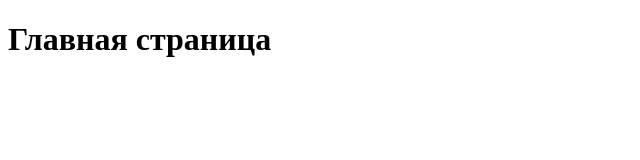
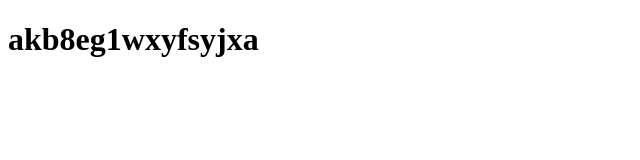
Before and after one commit to Grecha-code/uii, a plain HTML site: page index.html in a window 1280 px wide. Shown: the whole page, without its empty margins (0-640 px from the left). Drawn offline with Linux system fonts and the light colour scheme.

Commit message:
Add files via upload

```diff
--- a/index.html
+++ b/index.html
@@ -5,9 +5,9 @@
     <meta name="viewport"
           content="width=device-width, user-scalable=no, initial-scale=1.0, maximum-scale=1.0, minimum-scale=1.0">
     <meta http-equiv="X-UA-Compatible" content="ie=edge">
-    <title>Главная страница</title>
+    <title>akb8eg1wxyfsyjxa</title>
 </head>
 <body>
-    <h1>Главная страница</h1>
+    <h1>akb8eg1wxyfsyjxa</h1>
 </body>
 </html>
```
